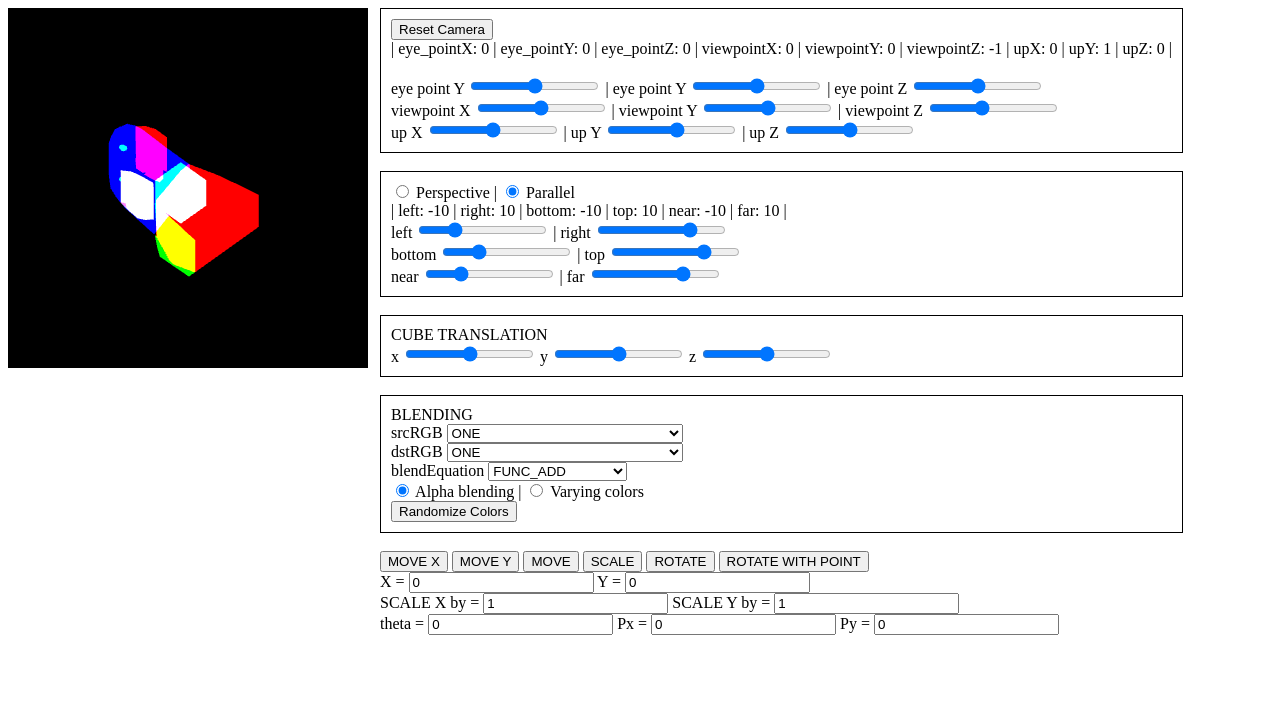
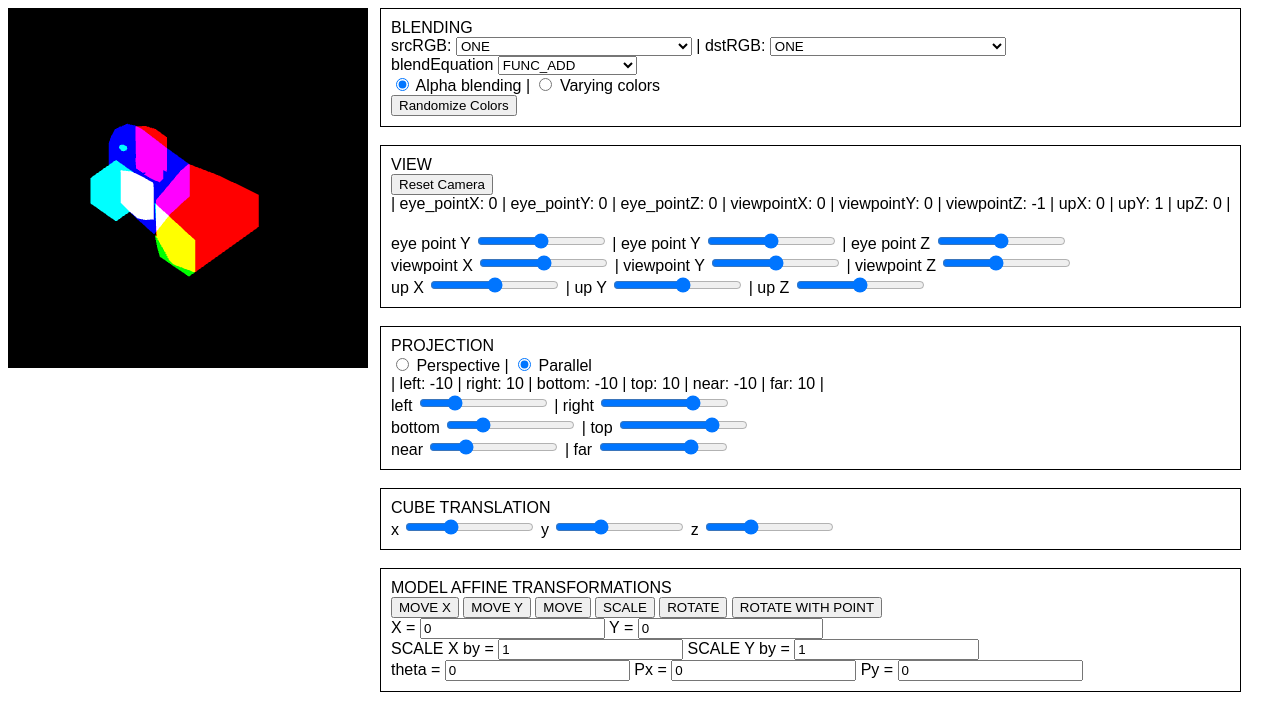
Before and after one commit to vcdayag/vcdayag.github.io, a plain HTML site: page parakeet.html in a window 1280 px wide. Drawn offline with Linux system fonts and the light colour scheme.

Commit message:
feat: update parakeet.html

```diff
--- a/parakeet.html
+++ b/parakeet.html
@@ -4,6 +4,10 @@
 <head>
   <title>WebGL Demo</title>
   <style>
+    * {
+      font-family: Arial, Helvetica, sans-serif;
+    }
+
     #controls {
       position: absolute;
       left: 380px;
@@ -23,7 +27,22 @@
   <br>
   <div id="controls">
     <div class="grouping">
-
+      BLENDING
+      <br>
+      srcRGB: <select class="blendingDropDown" id="ddSRC"></select> | dstRGB: <select class="blendingDropDown"
+        id="ddDST"></select>
+      <br>
+      blendEquation <select class="blendingDropDown" id="ddBlending"></select>
+      <br>
+      <input type="radio" name="colors" value="alphablending" checked> Alpha blending |
+      <input type="radio" name="colors" value="vary"> Varying colors
+      <br>
+      <input type="button" id="varycolors" value="Randomize Colors">
+    </div>
+    <br>
+    <div class="grouping">
+      VIEW
+      <br>
       <button id="cameraReset">Reset Camera</button>
       <div id="camera_labels"></div>
       <br>
@@ -41,6 +60,8 @@
     </div>
     <br>
     <div class="grouping">
+      PROJECTION
+      <br>
       <input type="radio" name="projection" value="perspective"> Perspective |
       <input type="radio" name="projection" value="parallel" checked> Parallel
       <br>
@@ -64,19 +85,7 @@
     </div>
     <br>
     <div class="grouping">
-      BLENDING
-      <br>
-      srcRGB <select class="blendingDropDown" id="ddSRC"></select>
-      <br>
-      dstRGB <select class="blendingDropDown" id="ddDST"></select>
-      <br>
-      blendEquation <select class="blendingDropDown" id="ddBlending"></select>
-      <br>
-      <input type="radio" name="colors" value="alphablending" checked> Alpha blending |
-      <input type="radio" name="colors" value="vary"> Varying colors
-      <br>
-      <input type="button" id="varycolors" value="Randomize Colors">
-    </div>
+      MODEL AFFINE TRANSFORMATIONS
       <br>
       <!-- USER INTERFACE -->
       <button id="translateX">MOVE X</button>
@@ -95,7 +104,7 @@
       theta = <input type="text" id="theta" value="0">
       Px = <input type="text" id="Px" value="0">
       Py = <input type="text" id="Py" value="0">
-
+    </div>
   </div>
 
   <!-- VERTEX SHADER -->
@@ -112,7 +121,7 @@
 
     void main() {
     //Apply the transformations to the object to be rendered
-    gl_Position = u_projection_matrix * u_view_matrix * u_transformation_matrix * u_model_matrix * a_position;
+    gl_Position = u_projection_matrix * u_transformation_matrix * u_view_matrix *  u_model_matrix * a_position;
     gl_PointSize = a_point_size;
 
     v_color = a_color;
@@ -315,15 +324,14 @@
 
       function drawParts(vertices, glmode, colors) {
         var vertWithColors = [];
-        cnt = 0
         for (let index = 0; index < vertices.length / 4; index++) {
           offset = 4;
           start = index * offset;
           end = (index + 1) * offset;
           vertWithColors.push(...vertices.slice(start, end));
+          // check if varying colors options is enabled
           if (shouldVARYCOLORS) {
             vertWithColors.push(...VARY_COLORS[index]);
-            cnt += 1;
           } else {
             vertWithColors.push(...colors);
           }
@@ -401,8 +409,7 @@
           translatevec.push(parseFloat(element.value));
         });
         glMatrix.mat4.translate(modelMatrix, modelMatrix, translatevec);
-
-        glMatrix.mat4.translate(modelMatrix, modelMatrix, [-0.8, -0.25, 0]);
+        glMatrix.mat4.translate(modelMatrix, modelMatrix, [-8, 0, 0]);
         drawParts(newcube, gl.TRIANGLES, [0, 0.5, 0.5, 0.5]);
 
         // draw buffer that is bound to gl.ARRAY_BUFFER
@@ -624,8 +631,8 @@
 
       document.querySelectorAll('.object').forEach(element => {
         element.addEventListener("input", redraw("object"));
-        element.min = -1;
-        element.max = 1;
+        element.min = -10;
+        element.max = 20;
         element.step = .001;
         element.value = 0;
       });
@@ -682,6 +689,7 @@
         blendeq.appendChild(newOption);
       }
 
+      // projection sliders
       PROJECTION_ARRAY = CONST_PROJECTION_ARRAY;
       const PROJECTION_SLIDERS = document.querySelectorAll('.projection_sliders');
       var projectionlabel = "| ";
@@ -696,7 +704,7 @@
       }
       document.getElementById("projection_labels").innerHTML = projectionlabel;
 
-      // SLIDERS
+      // View/camera SLIDERS
       const slidersID = ["eye_pointX", "eye_pointY", "eye_pointZ", "viewpointX", "viewpointY", "viewpointZ", "upX", "upY", "upZ"];
       slidersID.forEach(element => {
         document.getElementById(element).addEventListener("input", redraw("camera"));
```
Lines whose indentation alone changed are shown as unchanged.
